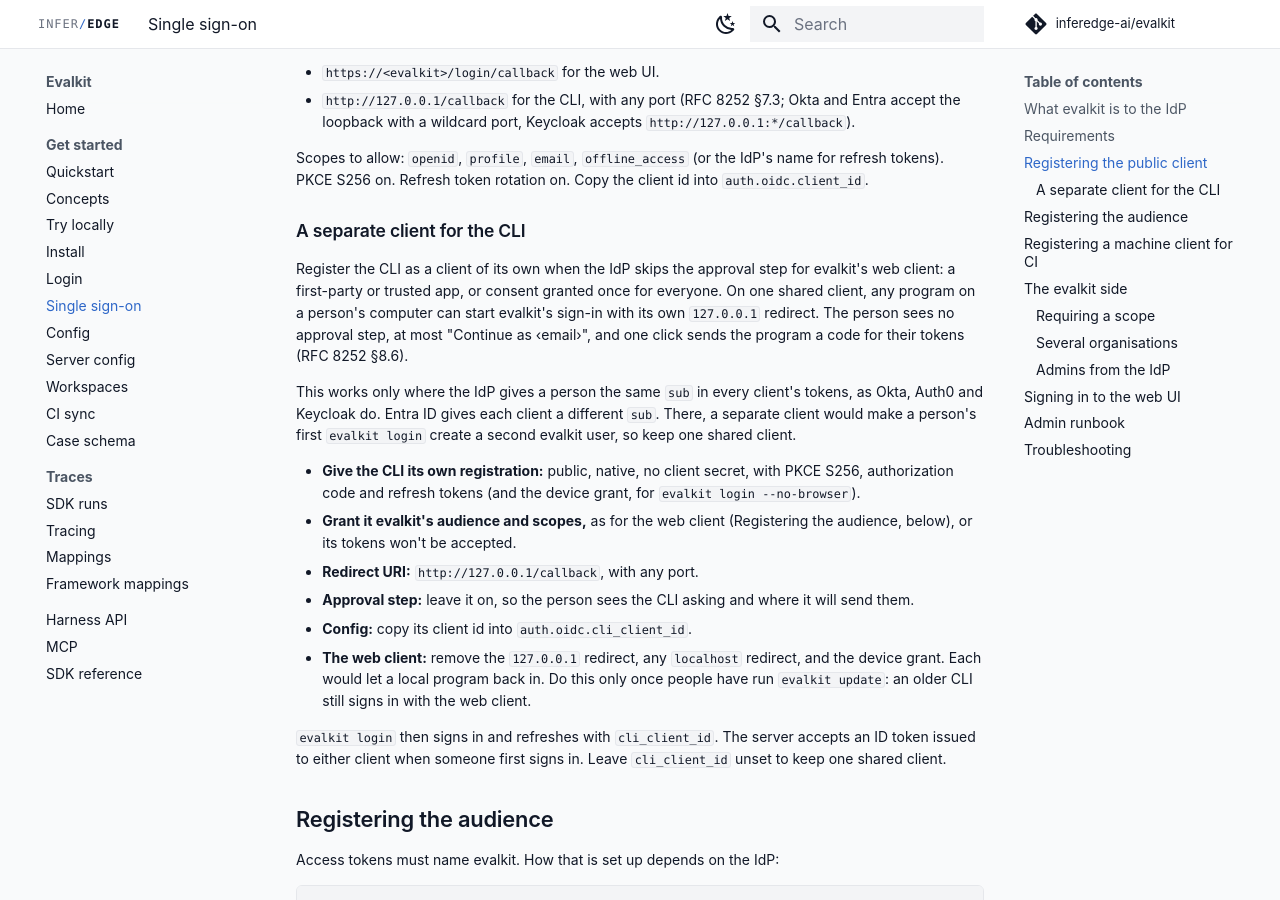
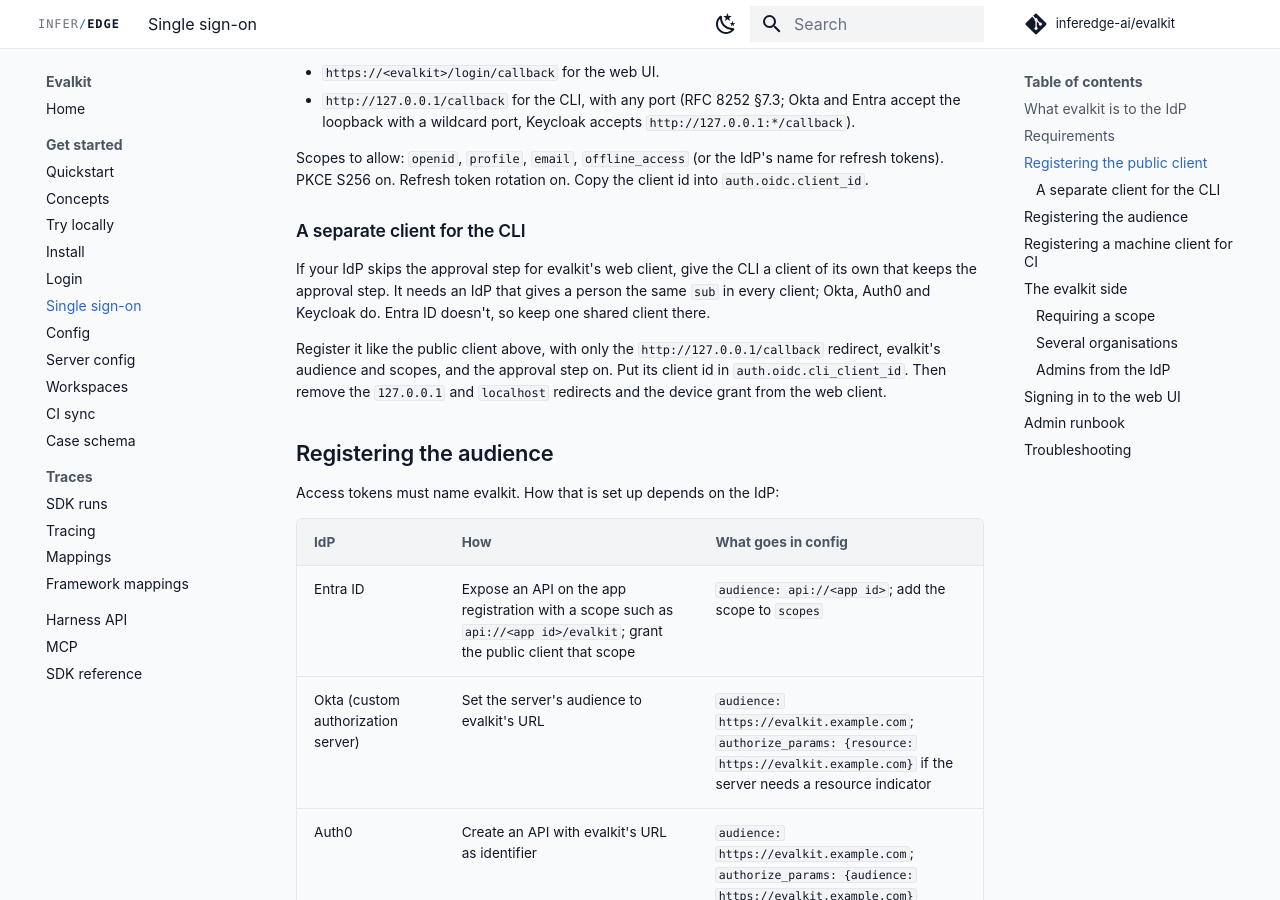
Before and after one commit to inferedge-ai/evalkit, an MkDocs documentation site: the page built from docs/user/sso.md, in a window 1280 px wide and 900 px high, scrolled down 1849 px. Built offline with MkDocs 1.6.1 and Material for MkDocs 9.7.7, drawn with Linux system fonts in a browser that asks for light colours; comment, search, counter and statistics services are not loaded; the version menu is left out.

Commit message:
Keep the CLI-client section of the SSO page to what to set up
Co-Authored-By: Claude Opus 5.5 <noreply@anthropic.com>

```diff
--- a/docs/user/sso.md
+++ b/docs/user/sso.md
@@ -50,35 +50,16 @@ client id into `auth.oidc.client_id`.
 
 ### A separate client for the CLI
 
-Register the CLI as a client of its own when the IdP skips the approval
-step for evalkit's web client: a first-party or trusted app, or consent
-granted once for everyone. On one shared client, any program on a person's
-computer can start evalkit's sign-in with its own `127.0.0.1` redirect. The
-person sees no approval step, at most "Continue as ‹email›", and one click
-sends the program a code for their tokens (RFC 8252 §8.6).
+If your IdP skips the approval step for evalkit's web client, give the CLI
+a client of its own that keeps the approval step. It needs an IdP that gives
+a person the same `sub` in every client; Okta, Auth0 and Keycloak do.
+Entra ID doesn't, so keep one shared client there.
 
-This works only where the IdP gives a person the same `sub` in every
-client's tokens, as Okta, Auth0 and Keycloak do. Entra ID gives each client
-a different `sub`. There, a separate client would make a person's first
-`evalkit login` create a second evalkit user, so keep one shared client.
-
-- **Give the CLI its own registration:** public, native, no client secret,
-  with PKCE S256, authorization code and refresh tokens (and the device
-  grant, for `evalkit login --no-browser`).
-- **Grant it evalkit's audience and scopes,** as for the web client
-  (Registering the audience, below), or its tokens won't be accepted.
-- **Redirect URI:** `http://127.0.0.1/callback`, with any port.
-- **Approval step:** leave it on, so the person sees the CLI asking and
-  where it will send them.
-- **Config:** copy its client id into `auth.oidc.cli_client_id`.
-- **The web client:** remove the `127.0.0.1` redirect, any `localhost`
-  redirect, and the device grant. Each would let a local program back in.
-  Do this only once people have run `evalkit update`: an older CLI still
-  signs in with the web client.
-
-`evalkit login` then signs in and refreshes with `cli_client_id`. The server
-accepts an ID token issued to either client when someone first signs in.
-Leave `cli_client_id` unset to keep one shared client.
+Register it like the public client above, with only the
+`http://127.0.0.1/callback` redirect, evalkit's audience and scopes, and the
+approval step on. Put its client id in `auth.oidc.cli_client_id`. Then
+remove the `127.0.0.1` and `localhost` redirects and the device grant from
+the web client.
 
 ## Registering the audience
 
```
